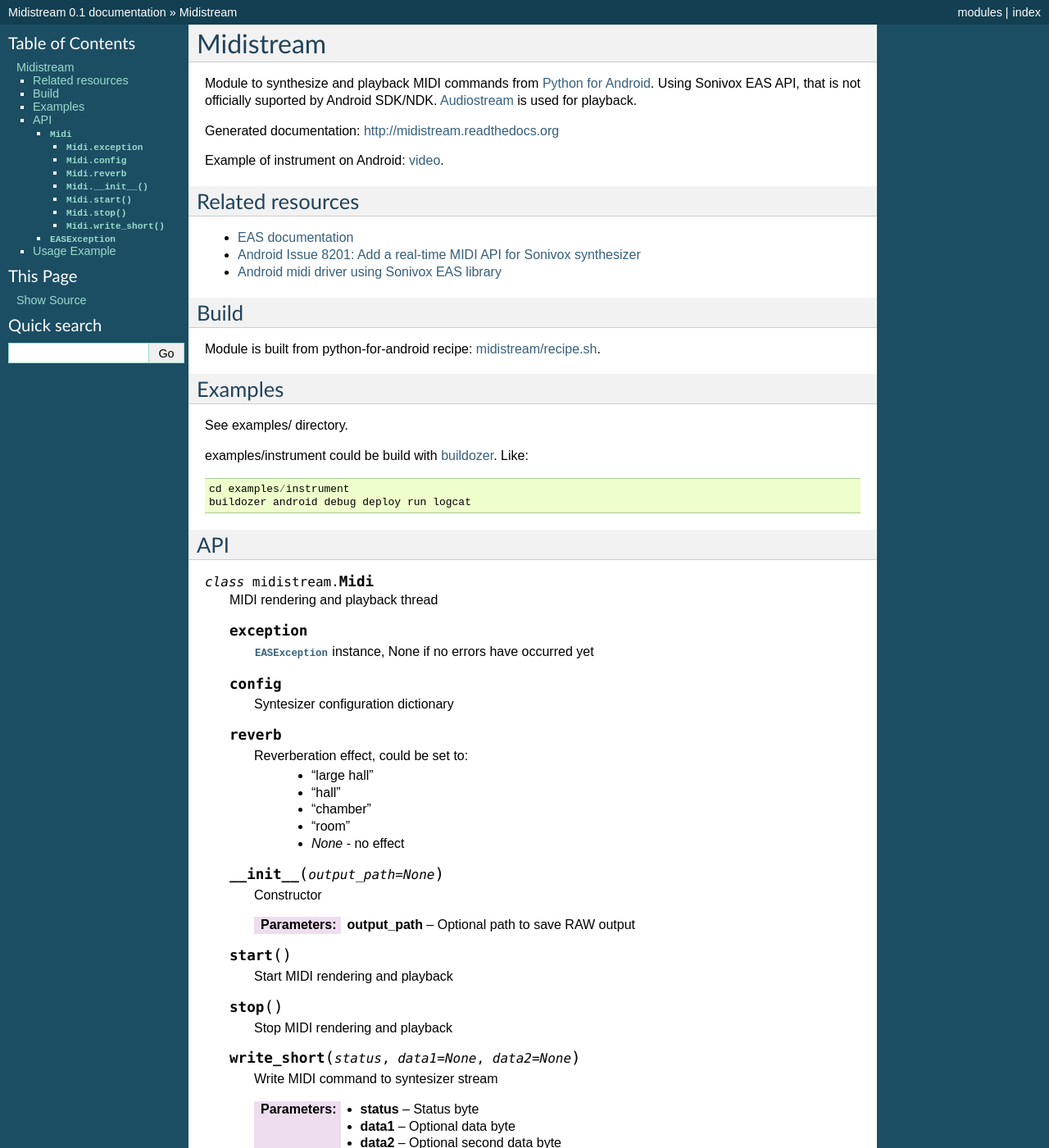
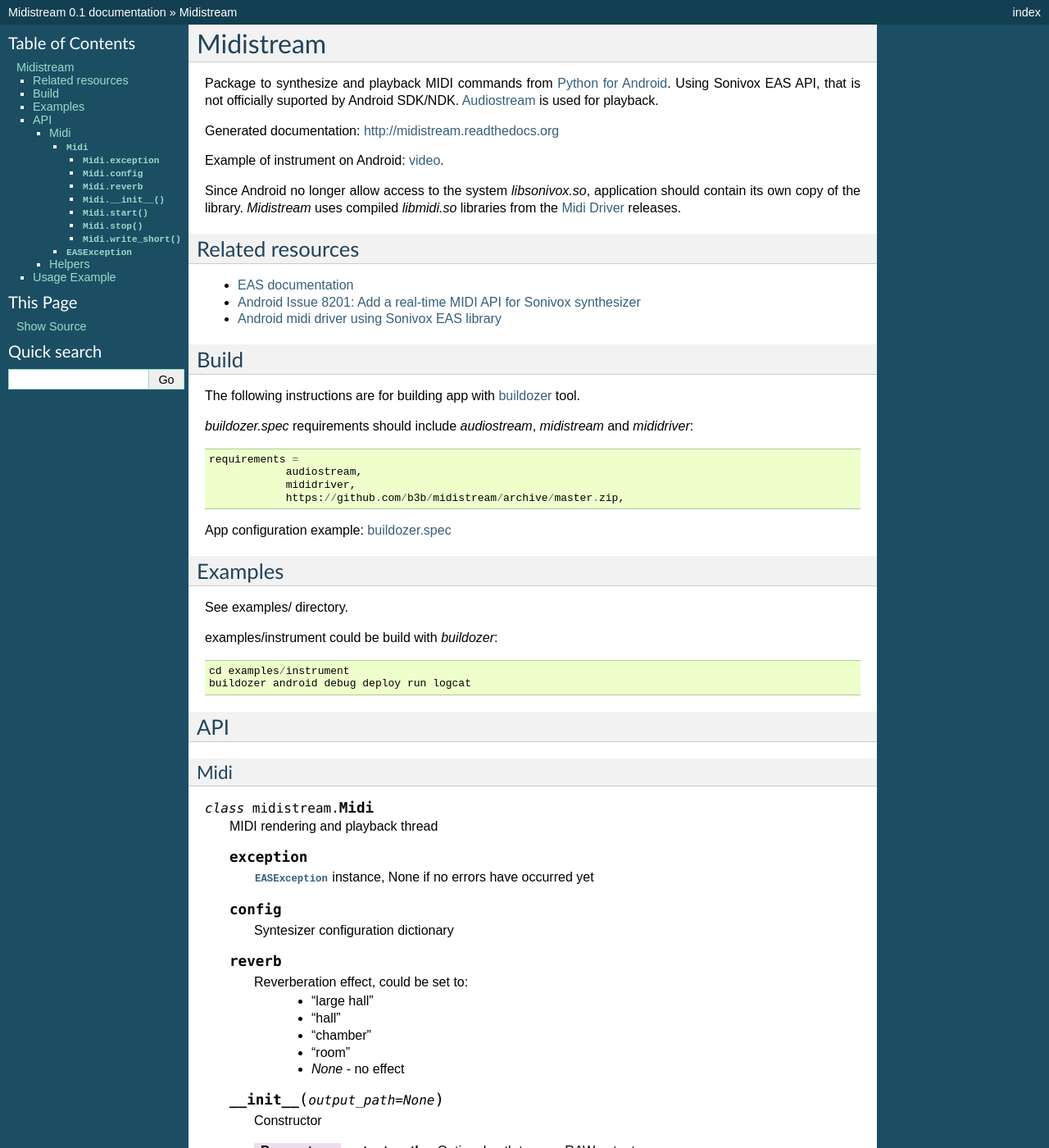
Before and after one commit to b3b/midistream, a Sphinx documentation site: the page built from docs/index.rst, in a window 1280 px wide and 1400 px high. Shown: the whole window at 82% size. Built offline with Sphinx 7.4.7, drawn with Linux system fonts in a browser that asks for light colours; some of the changed text lies outside the part shown.

Commit message:
update docs

```diff
--- a/README.rst
+++ b/README.rst
@@ -1,13 +1,16 @@
 Midistream
 ==========
 
-Module to synthesize and playback MIDI commands from `Python for Android <https://github.com/kivy/python-for-android>`_.
+Package to synthesize and playback MIDI commands from `Python for Android <https://github.com/kivy/python-for-android>`_.
 Using Sonivox EAS API, that is not officially suported by Android SDK/NDK.
 `Audiostream <https://github.com/kivy/audiostream>`_ is used for playback.
 
 Generated documentation: http://midistream.readthedocs.org
 
 Example of instrument on Android: `video <http://www.youtube.com/watch?v=Ltf9x0rJQMc>`_.
+
+Since Android no longer allow access to the system `libsonivox.so`, application should contain its own copy of the library.
+*Midistream* uses compiled *libmidi.so* libraries from the `Midi Driver <https://github.com/billthefarmer/mididriver>`_ releases.
 
 
 Related resources
@@ -21,7 +24,17 @@
 Build
 -----
 
-Module is built from python-for-android recipe: `midistream/recipe.sh <https://github.com/b3b/python-for-android/blob/midistream/recipes/midistream/recipe.sh>`_.
+
+The following instructions are for building app with `buildozer <https://github.com/kivy/buildozer/>`_ tool.
+
+*buildozer.spec* requirements should include *audiostream*, *midistream* and *mididriver*::
+
+   requirements =
+               audiostream,
+               mididriver,
+               https://github.com/b3b/midistream/archive/master.zip,
+
+App configuration example: `buildozer.spec <https://github.com/b3b/midistream/blob/master/examples/instrument/buildozer.spec>`_
 
 
 Examples
@@ -30,7 +43,7 @@
 See examples/ directory.
 
 
-examples/instrument could be build with `buildozer <https://github.com/kivy/buildozer>`_. Like::
+examples/instrument could be build with *buildozer*::
 
   cd examples/instrument
   buildozer android debug deploy run logcat
--- a/docs/api.rst
+++ b/docs/api.rst
@@ -1,7 +1,10 @@
 API
 ---
 
-.. py:module:: midistream
+.. currentmodule:: midistream
+
+Midi
+^^^^
 
 .. py:class:: Midi
 
@@ -51,3 +54,12 @@
 .. py:class:: EASException
 
     Syntesizer exception
+
+
+Helpers
+^^^^^^^
+
+.. currentmodule:: midistream.v1.helpers
+
+.. automodule:: midistream.v1.helpers
+    :members:
--- a/docs/conf.py
+++ b/docs/conf.py
@@ -18,7 +18,7 @@
 # If extensions (or modules to document with autodoc) are in another directory,
 # add these directories to sys.path here. If the directory is relative to the
 # documentation root, use os.path.abspath to make it absolute, like shown here.
-#sys.path.insert(0, os.path.abspath('.'))
+sys.path.insert(0, os.path.abspath('..'))
 
 # -- General configuration ------------------------------------------------
 
@@ -259,3 +259,30 @@
 
 # If true, do not generate a @detailmenu in the "Top" node's menu.
 #texinfo_no_detailmenu = False
+
+
+
+from sphinx.ext.autodoc import DataDocumenter, ModuleLevelDocumenter, SUPPRESS
+from sphinx.util.inspect import object_description
+
+def add_directive_header(self, sig):
+    ModuleLevelDocumenter.add_directive_header(self, sig)
+    if not self.options.annotation:
+        try:
+            objrepr = object_description(self.object)
+
+            # PATCH: truncate the value if longer than 50 characters
+            if len(objrepr) > 50:
+                objrepr = objrepr[:50] + "..."
+
+        except ValueError:
+            pass
+        else:
+            self.add_line(u'   :annotation: = ' + objrepr, '<autodoc>')
+    elif self.options.annotation is SUPPRESS:
+        pass
+    else:
+        self.add_line(u'   :annotation: %s' % self.options.annotation,
+                      '<autodoc>')
+
+DataDocumenter.add_directive_header = add_directive_header
--- a/docs/example.rst
+++ b/docs/example.rst
@@ -4,7 +4,7 @@
     >>> from midistream import Midi
     >>> midi = Midi('/mnt/sdcard/example.raw') # not only play, but also save output to example.raw
     >>> midi.start()
-    >>> print midi.config.keys()
+    >>> print(midi.config.keys())
     ['numChannels', 'buildGUID', 'mixBufferSize', 'filterEnabled', 'maxVoices',
     'libVersion', 'sampleRate', 'buildTimeStamp', 'checkedVersion']
     >>> print(midi.config['numChannels'], midi.config['sampleRate'])
@@ -14,6 +14,9 @@
     >>> import time ; time.sleep(2)
     >>> midi.write_short(0x80, 60, 127) # Off middle C note with maximum velocity
     >>> midi.reverb = None # Disable reverb effect
+    # Using helpers
+    >>> from midistream.v1.helpers import midi_note_off
+    >>> midi.write_short(*midi_note_off(60))
 
 
  Format of saved "example.raw" depends on system MIDI configuration.
```
